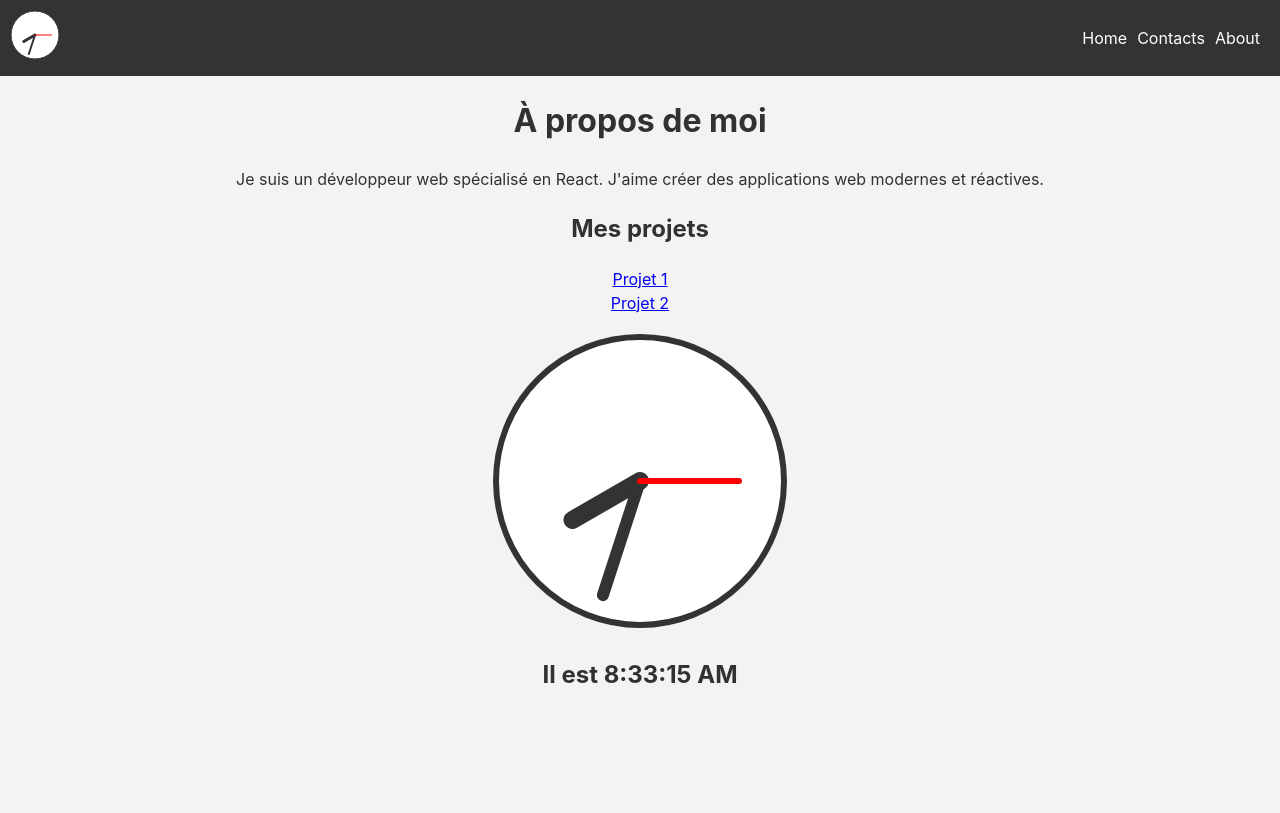
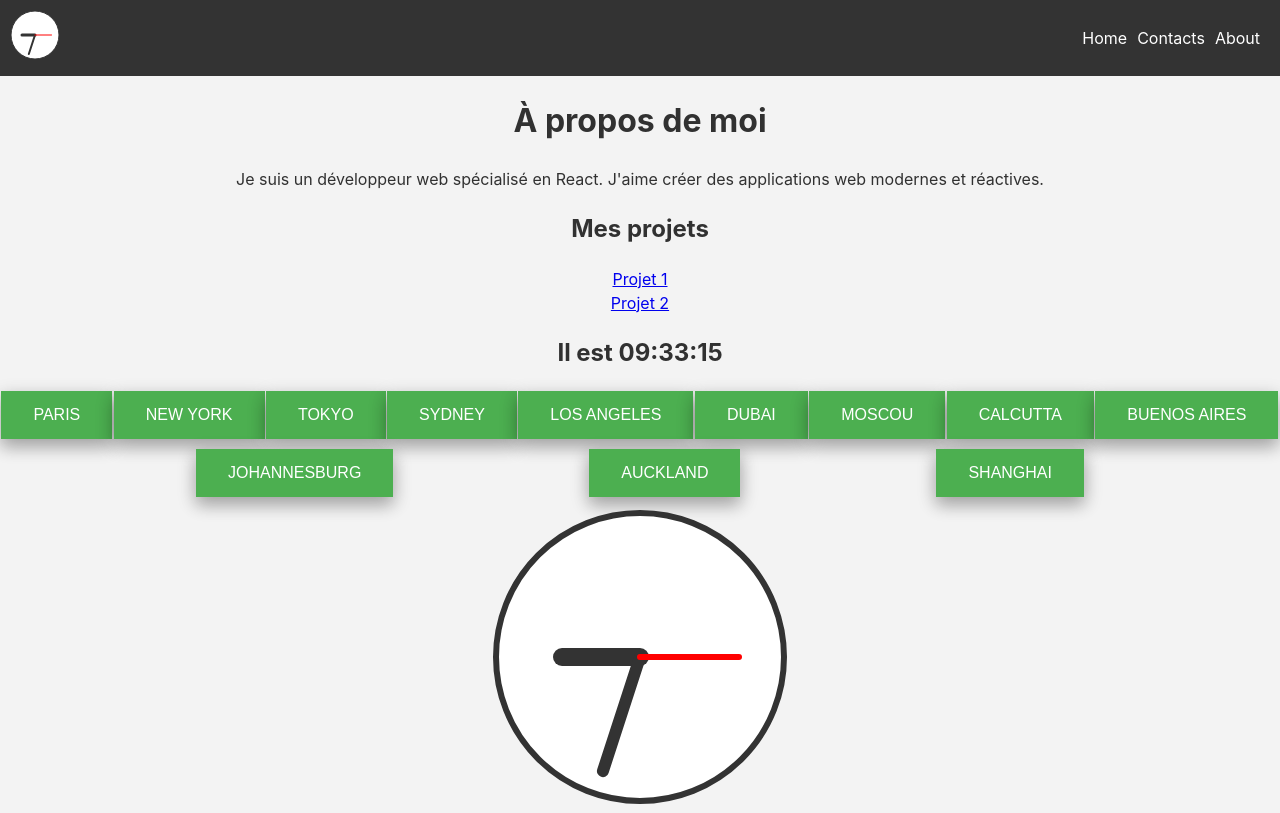
Before and after one commit to elemouellic/react-course, a React (Vite) app: page /about in a window 1280 px wide. Built offline with nearby package versions, Linux system fonts and the light colour scheme.

Commit message:
udpate time zones

```diff
--- a/package.json
+++ b/package.json
@@ -10,6 +10,7 @@
     "preview": "vite preview"
   },
   "dependencies": {
+    "prop-types": "^15.8.1",
     "react": "^18.2.0",
     "react-dom": "^18.2.0",
     "react-router-dom": "^6.22.1"
--- a/src/About.jsx
+++ b/src/About.jsx
@@ -1,12 +1,15 @@
 import Clock from "./Clock.jsx";
 import AnalogClock from "./AnalogClock.jsx";
+import {useState} from "react";
 
 function About() {
     const projects = [
         {name: 'Projet 1', link: '#'},
         {name: 'Projet 2', link: '#'},
+
         // Ajoutez plus de projets ici
     ];
+    const [timeZone, setTimeZone] = useState("Europe/Paris");
 
     return (
         <div>
@@ -21,8 +24,10 @@ function About() {
                     </li>
                 ))}
             </ul>
-            <AnalogClock />
-            <Clock />
+            <div>
+                <Clock timeZone={timeZone} changeTimeZone={setTimeZone}/>
+                <AnalogClock timeZone={timeZone}/>
+            </div>
         </div>
 
 
--- a/src/AnalogClock.jsx
+++ b/src/AnalogClock.jsx
@@ -1,19 +1,22 @@
-import { useEffect, useState } from 'react';
+// AnalogClock.jsx
+import { useEffect, useState } from "react";
+import PropTypes from 'prop-types';
 import './AnalogClock.css';
 
-function AnalogClock() {
+function AnalogClock({ timeZone }) {
     const [date, setDate] = useState(new Date());
 
     useEffect(() => {
-        const timerID = setInterval(() => tick(), 1000);
+        function tick() {
+            const dateInTimeZone = new Date(new Date().toLocaleString("en-US", { timeZone }));
+            setDate(dateInTimeZone);
+        }
+
+        const timerID = setInterval(tick, 1000);
         return function cleanup() {
             clearInterval(timerID);
         };
-    }, []);
-
-    function tick() {
-        setDate(new Date());
-    }
+    }, [timeZone]);
 
     const secondsRatio = ((date.getSeconds() / 60) * 360) - 90;
     const minutesRatio = ((date.getMinutes() / 60) * 360) - 90;
@@ -32,4 +35,8 @@ function AnalogClock() {
     );
 }
 
+AnalogClock.propTypes = {
+    timeZone: PropTypes.string.isRequired,
+};
+
 export default AnalogClock;
--- /dev/null
+++ b/src/Clock.css
@@ -0,0 +1,28 @@
+.containerButton{
+    display: flex;
+    justify-content: space-evenly;
+    align-items: center;
+    margin-top: 20px;
+    flex-wrap: wrap;
+}
+
+.buttonHour {
+    background-color: #4CAF50; /* Vert */
+    border: none;
+    color: white;
+    text-align: center;
+    display: inline-block;
+    font-size: 16px;
+    transition-duration: 0.4s; /* Durée de la transition */
+    cursor: pointer;
+    padding: 15px 32px;
+    text-decoration: none;
+    text-transform: uppercase; /* Texte en majuscules */
+    box-shadow: 0 8px 16px 0 rgba(0,0,0,0.2), 0 6px 20px 0 rgba(0,0,0,0.19); /* Ombre */
+    margin-bottom: 10px;
+}
+
+.buttonHour:hover {
+    background-color: #45a049; /* Vert foncé */
+    color: white;
+}
--- a/src/Clock.jsx
+++ b/src/Clock.jsx
@@ -1,10 +1,27 @@
-import {useEffect, useState} from "react";
+import { useEffect, useState } from "react";
+import "./Clock.css";
 
-function Clock() {
+function Clock({ timeZone, changeTimeZone }) {
     const [date, setDate] = useState(new Date());
+    const timeZoneButtons = (
+    <div className="containerButton">
+        <button className="buttonHour" onClick={() => changeTimeZone("Europe/Paris")}>Paris</button>
+        <button className="buttonHour" onClick={() => changeTimeZone("America/New_York")}>New York</button>
+        <button className="buttonHour" onClick={() => changeTimeZone("Asia/Tokyo")}>Tokyo</button>
+        <button className="buttonHour" onClick={() => changeTimeZone("Australia/Sydney")}>Sydney</button>
+        <button className="buttonHour" onClick={() => changeTimeZone("America/Los_Angeles")}>Los Angeles</button>
+        <button className="buttonHour" onClick={() => changeTimeZone("Asia/Dubai")}>Dubai</button>
+        <button className="buttonHour" onClick={() => changeTimeZone("Europe/Moscow")}>Moscou</button>
+        <button className="buttonHour" onClick={() => changeTimeZone("Asia/Kolkata")}>Calcutta</button>
+        <button className="buttonHour" onClick={() => changeTimeZone("America/Argentina/Buenos_Aires")}>Buenos Aires</button>
+        <button className="buttonHour" onClick={() => changeTimeZone("Africa/Johannesburg")}>Johannesburg</button>
+        <button className="buttonHour" onClick={() => changeTimeZone("Pacific/Auckland")}>Auckland</button>
+        <button className="buttonHour" onClick={() => changeTimeZone("Asia/Shanghai")}>Shanghai</button>
+    </div>
+);
 
     useEffect(() => {
-        const timerID = setInterval(() => tick(), 1000);
+        const timerID = setInterval(() => tick(), 10);
         return function cleanup() {
             clearInterval(timerID);
         };
@@ -16,9 +33,20 @@ function Clock() {
 
     return (
         <div>
-            <h2>Il est {date.toLocaleTimeString()}</h2>
+            <h2>Il est {date.toLocaleTimeString("fr-FR", { timeZone })}</h2>
+            {timeZoneButtons}
         </div>
     );
 }
 
+import PropTypes from 'prop-types';
+
+// Your Clock component code here...
+
+Clock.propTypes = {
+    changeTimeZone: PropTypes.func.isRequired,
+    timeZone: PropTypes.string.isRequired,
+};
+console.log(Clock.propTypes);
+
 export default Clock;
--- a/src/Navbar.css
+++ b/src/Navbar.css
@@ -30,9 +30,7 @@ nav ul li a {
 
 @media (max-width: 600px) {
 
-  .clock {
-    display: none;
-  }
+
   nav {
     flex-direction: column;
     align-items: center;
--- a/src/Navbar.jsx
+++ b/src/Navbar.jsx
@@ -3,9 +3,10 @@ import {Link} from 'react-router-dom';
 import AnalogClock from './AnalogClock';
 
 const Navbar = () => {
+    const timeZone = "Europe/Paris";
     return (
         <nav>
-            <a href="/"><AnalogClock /></a>
+            <a href="/"><AnalogClock timeZone={timeZone} /></a>
             <ul>
                 <li>
                     <Link to="/">Home</Link>
```
Also changed, not shown: 1 other file (tests, documents, lock files or other folders).
